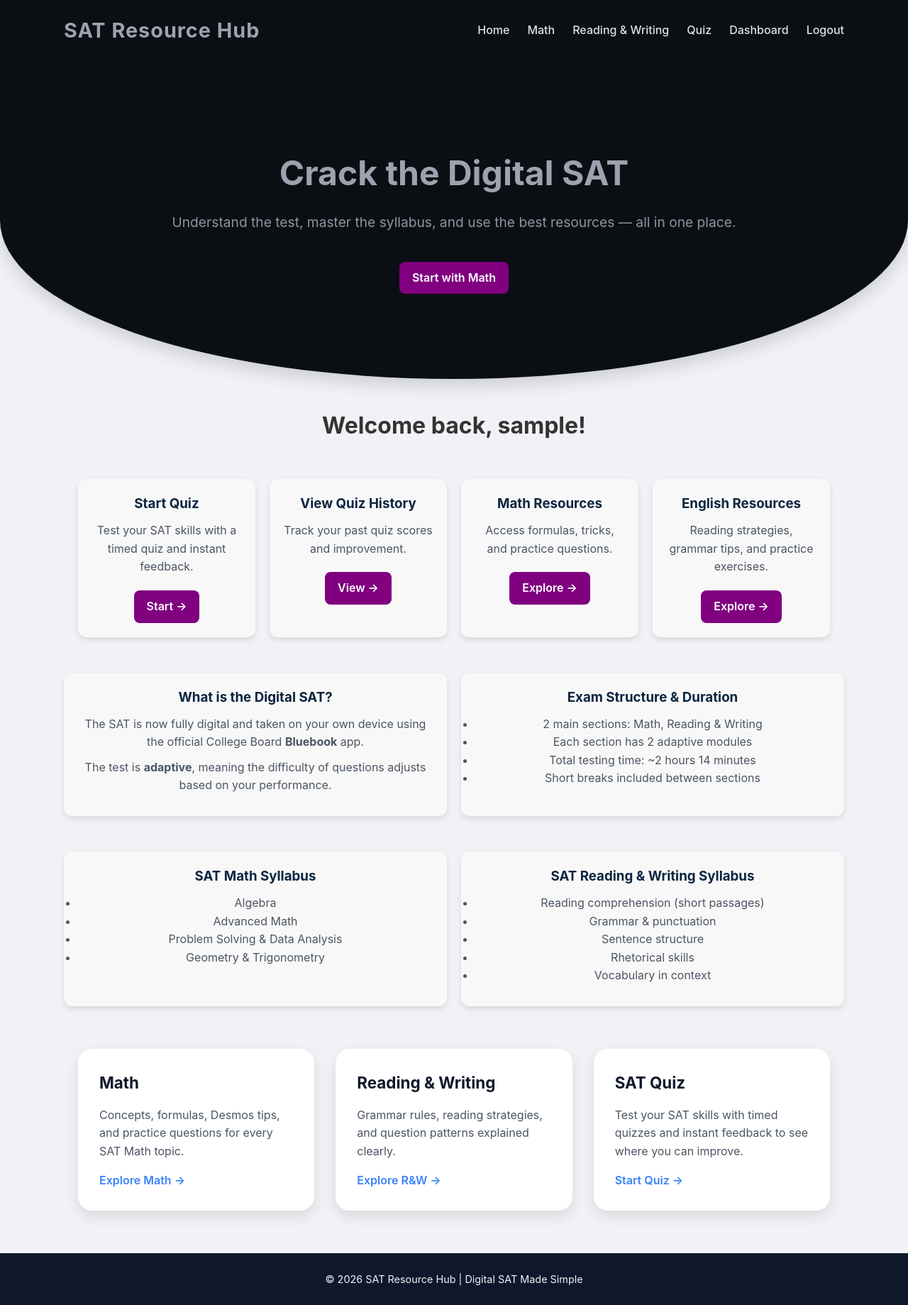
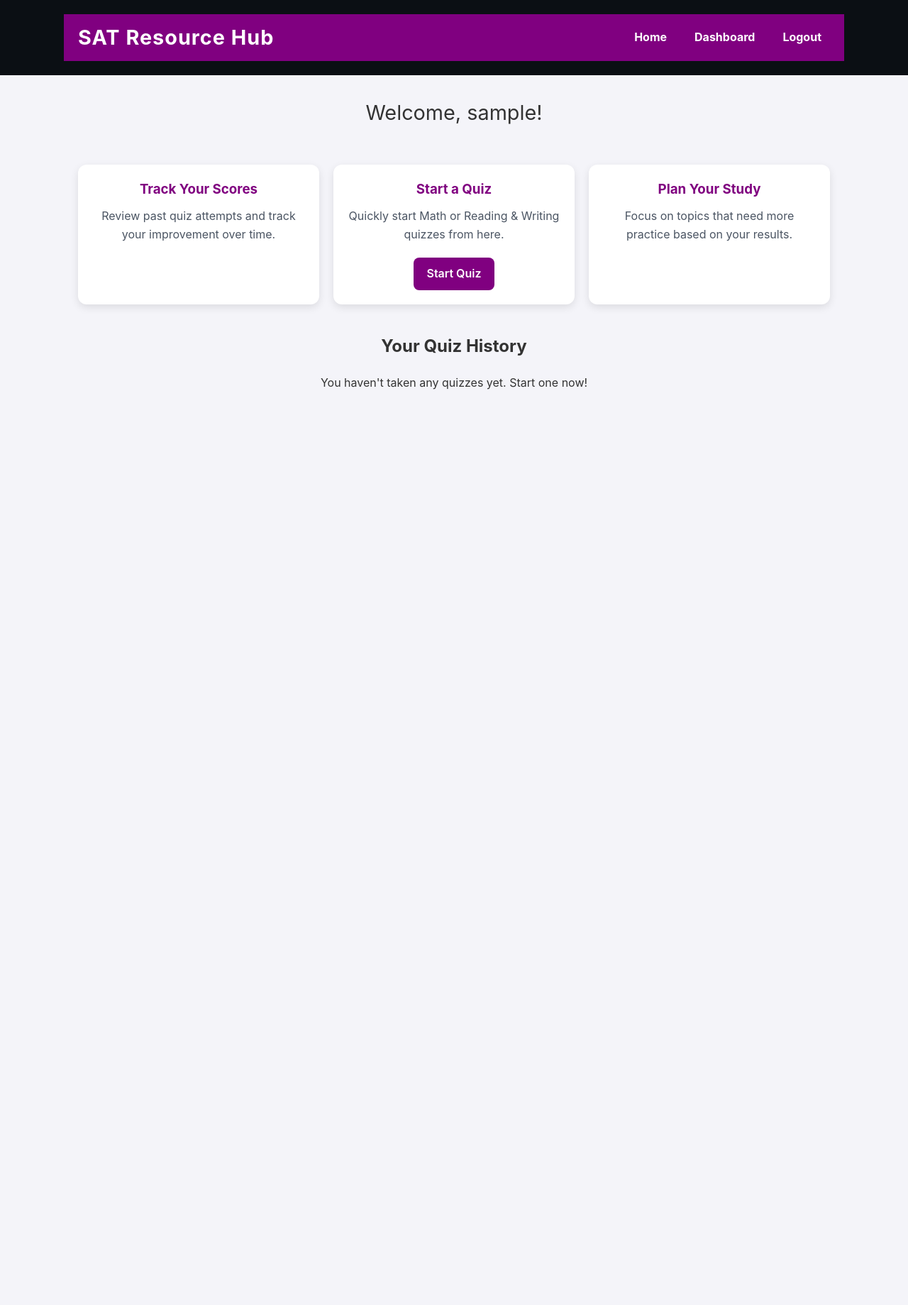
Before and after one commit to Naman-0000/Naman-0000.github.io, a Flask app: page /dashboard in a window 1280 px wide. Shown: the whole page at 71% size. After the commit the page ends 549 px from the top, so only its background shows below. Run offline with Flask 3, Linux system fonts and the light colour scheme; the visitor is signed in with stand-in values (Sample User, id 1); some libraries are stand-ins or nearby versions.

Commit message:
Update dashboard.html

```diff
--- a/templates/dashboard.html
+++ b/templates/dashboard.html
@@ -3,36 +3,72 @@
 <head>
   <meta charset="UTF-8">
   <meta name="viewport" content="width=device-width, initial-scale=1.0">
-  <title>SAT Resource Hub</title>
+  <title>Dashboard - SAT Resource Hub</title>
   <link rel="stylesheet" href="{{ url_for('static', filename='style.css') }}">
   <style>
-    /* Dashboard preview / floating cards */
-    .dashboard-preview {
+    body {
+      font-family: Arial, sans-serif;
+      background-color: #f4f4f9;
+      margin: 0;
+      padding: 0;
+    }
+    header nav {
+      display: flex;
+      justify-content: space-between;
+      align-items: center;
+      background-color: #800080;
+      padding: 10px 20px;
+    }
+    header nav h1 {
+      color: white;
+      margin: 0;
+    }
+    header nav ul {
+      list-style: none;
+      display: flex;
+      gap: 15px;
+      margin: 0;
+      padding: 0;
+    }
+    header nav ul li a {
+      color: white;
+      text-decoration: none;
+      font-weight: bold;
+      padding: 6px 12px;
+      border-radius: 5px;
+    }
+    header nav ul li a:hover {
+      background-color: #a040a0;
+    }
+    .dashboard-container {
       max-width: 1100px;
-      margin: 40px auto;
+      margin: 30px auto;
       padding: 0 20px;
     }
-    .dashboard-preview h2 {
-      font-size: 2rem;
-      margin-bottom: 20px;
+    .welcome {
       text-align: center;
+      font-size: 1.8rem;
+      margin-bottom: 30px;
     }
     .cards-section {
       display: flex;
       flex-wrap: wrap;
       gap: 20px;
+      justify-content: center;
       margin-bottom: 40px;
     }
     .card {
-      flex: 1 1 calc(25% - 20px);
-      background-color: #f8f8f8;
+      flex: 1 1 calc(30% - 20px);
+      background-color: #fff;
       padding: 20px;
       border-radius: 12px;
-      box-shadow: 0 4px 8px rgba(0,0,0,0.1);
+      box-shadow: 0 4px 12px rgba(0,0,0,0.1);
       text-align: center;
+      min-width: 250px;
     }
     .card h3 {
       margin-bottom: 10px;
+      color: #800080;
     }
     .btn {
       display: inline-block;
@@ -43,6 +79,44 @@
       border-radius: 8px;
       margin-top: 10px;
     }
+    .btn:hover {
+      background-color: #a040a0;
+    }
+    h2 {
+      text-align: center;
+      margin-bottom: 20px;
+    }
+    table {
+      width: 100%;
+      border-collapse: collapse;
+      margin-top: 20px;
+      background-color: #fff;
+      border-radius: 10px;
+      overflow: hidden;
+      box-shadow: 0 4px 12px rgba(0,0,0,0.1);
+    }
+    th, td {
+      border-bottom: 1px solid #ddd;
+      padding: 12px;
+      text-align: center;
+    }
+    th {
+      background-color: #800080;
+      color: white;
+    }
+    tr:last-child td {
+      border-bottom: none;
+    }
+    @media (max-width: 900px) {
+      .card {
+        flex: 1 1 calc(45% - 20px);
+      }
+    }
+    @media (max-width: 600px) {
+      .card {
+        flex: 1 1 100%;
+      }
+    }
   </style>
 </head>
 <body>
@@ -52,140 +126,56 @@
     <nav>
       <h1>SAT Resource Hub</h1>
       <ul>
-        <li><a href="{{ url_for('home') }}" class="active">Home</a></li>
-        <li><a href="{{ url_for('math') }}">Math</a></li>
-        <li><a href="{{ url_for('english') }}">Reading & Writing</a></li>
-        <li><a href="{{ url_for('quiz') }}">Quiz</a></li>
-        {% if session.username %}
-          <li><a href="{{ url_for('dashboard') }}">Dashboard</a></li>
-          <li><a href="{{ url_for('logout') }}">Logout</a></li>
-        {% else %}
-          <li><a href="{{ url_for('login') }}">Login</a></li>
-          <li><a href="{{ url_for('register') }}">Register</a></li>
-        {% endif %}
+        <li><a href="{{ url_for('home') }}">Home</a></li>
+        <li><a href="{{ url_for('dashboard') }}" class="active">Dashboard</a></li>
+        <li><a href="{{ url_for('logout') }}">Logout</a></li>
       </ul>
     </nav>
   </header>
 
-  <!-- HERO -->
-  <section class="hero">
-    <h2>Crack the Digital SAT</h2>
-    <p>Understand the test, master the syllabus, and use the best resources — all in one place.</p>
-    <a href="{{ url_for('math') }}" class="btn">Start with Math</a>
-  </section>
+  <div class="dashboard-container">
+    <div class="welcome">
+      Welcome, {{ session['username'] }}!
+    </div>
 
-  <!-- Dashboard Preview for Logged-in Users -->
-  {% if session.username %}
-  <section class="dashboard-preview">
-    <h2>Welcome back, {{ session.username }}!</h2>
+    <!-- Floating Cards -->
     <div class="cards-section">
       <div class="card">
-        <h3>Start Quiz</h3>
-        <p>Test your SAT skills with a timed quiz and instant feedback.</p>
-        <a href="{{ url_for('quiz_options') }}" class="btn">Start →</a>
+        <h3>Track Your Scores</h3>
+        <p>Review past quiz attempts and track your improvement over time.</p>
       </div>
       <div class="card">
-        <h3>View Quiz History</h3>
-        <p>Track your past quiz scores and improvement.</p>
-        <a href="{{ url_for('dashboard') }}" class="btn">View →</a>
+        <h3>Start a Quiz</h3>
+        <p>Quickly start Math or Reading & Writing quizzes from here.</p>
+        <a href="{{ url_for('quiz_options') }}" class="btn">Start Quiz</a>
       </div>
       <div class="card">
-        <h3>Math Resources</h3>
-        <p>Access formulas, tricks, and practice questions.</p>
-        <a href="{{ url_for('math') }}" class="btn">Explore →</a>
-      </div>
-      <div class="card">
-        <h3>English Resources</h3>
-        <p>Reading strategies, grammar tips, and practice exercises.</p>
-        <a href="{{ url_for('english') }}" class="btn">Explore →</a>
+        <h3>Plan Your Study</h3>
+        <p>Focus on topics that need more practice based on your results.</p>
       </div>
     </div>
-  </section>
-  {% endif %}
 
-  <!-- DIGITAL SAT INFO -->
-  <section class="cards-section">
-    <div class="card">
-      <h3>What is the Digital SAT?</h3>
-      <p>
-        The SAT is now fully digital and taken on your own device using the
-        official College Board <strong>Bluebook</strong> app.
-      </p>
-      <p>
-        The test is <strong>adaptive</strong>, meaning the difficulty of questions
-        adjusts based on your performance.
-      </p>
-    </div>
-
-    <div class="card">
-      <h3>Exam Structure & Duration</h3>
-      <ul>
-        <li>2 main sections: Math, Reading & Writing</li>
-        <li>Each section has 2 adaptive modules</li>
-        <li>Total testing time: ~2 hours 14 minutes</li>
-        <li>Short breaks included between sections</li>
-      </ul>
-    </div>
-  </section>
-
-  <!-- SYLLABUS -->
-  <section class="cards-section">
-    <div class="card">
-      <h3>SAT Math Syllabus</h3>
-      <ul>
-        <li>Algebra</li>
-        <li>Advanced Math</li>
-        <li>Problem Solving & Data Analysis</li>
-        <li>Geometry & Trigonometry</li>
-      </ul>
-    </div>
-
-    <div class="card">
-      <h3>SAT Reading & Writing Syllabus</h3>
-      <ul>
-        <li>Reading comprehension (short passages)</li>
-        <li>Grammar & punctuation</li>
-        <li>Sentence structure</li>
-        <li>Rhetorical skills</li>
-        <li>Vocabulary in context</li>
-      </ul>
-    </div>
-  </section>
-
-  <!-- FEATURE REDIRECTS -->
-  <section class="features">
-    <div class="feature">
-      <h3>Math</h3>
-      <p>
-        Concepts, formulas, Desmos tips, and practice questions
-        for every SAT Math topic.
-      </p>
-      <a href="{{ url_for('math') }}">Explore Math →</a>
-    </div>
-
-    <div class="feature">
-      <h3>Reading & Writing</h3>
-      <p>
-        Grammar rules, reading strategies, and question patterns
-        explained clearly.
-      </p>
-      <a href="{{ url_for('english') }}">Explore R&W →</a>
-    </div>
-
-    <div class="feature">
-      <h3>SAT Quiz</h3>
-      <p>
-        Test your SAT skills with timed quizzes and instant feedback to see
-        where you can improve.
-      </p>
-      <a href="{{ url_for('quiz') }}">Start Quiz →</a>
-    </div>
-  </section>
-
-  <!-- FOOTER -->
-  <footer>
-    © 2026 SAT Resource Hub | Digital SAT Made Simple
-  </footer>
+    <!-- Quiz History Table -->
+    <h2>Your Quiz History</h2>
+    {% if quiz_results %}
+      <table>
+        <tr>
+          <th>Date</th>
+          <th>Subject</th>
+          <th>Score</th>
+        </tr>
+        {% for quiz in quiz_results %}
+        <tr>
+          <td>{{ quiz.timestamp.strftime("%Y-%m-%d %H:%M") }}</td>
+          <td>{{ quiz.subject }}</td>
+          <td>{{ quiz.score }} / {{ quiz.total_questions }}</td>
+        </tr>
+        {% endfor %}
+      </table>
+    {% else %}
+      <p style="text-align:center;">You haven't taken any quizzes yet. Start one now!</p>
+    {% endif %}
+  </div>
 
 </body>
 </html>
```
